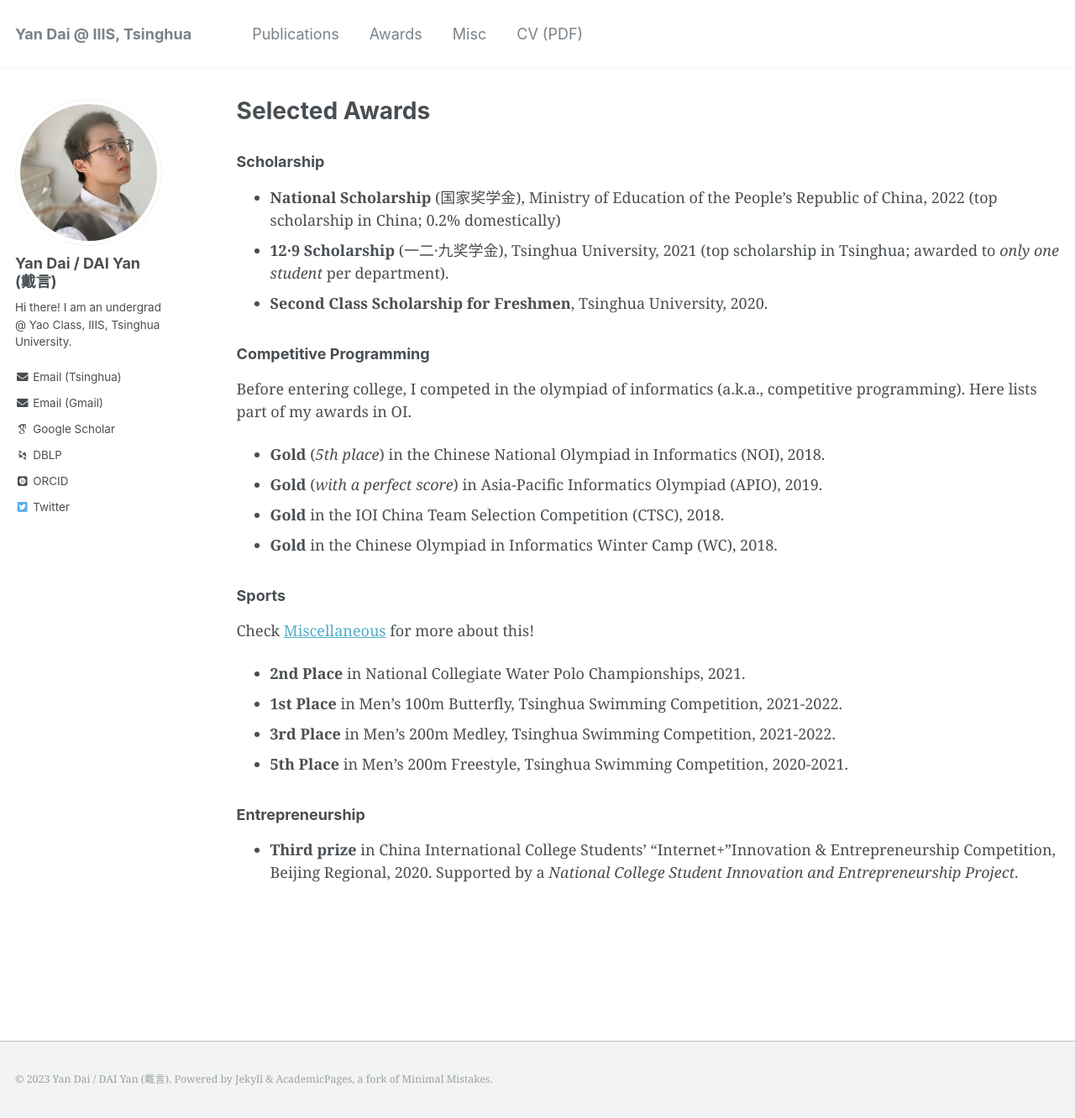
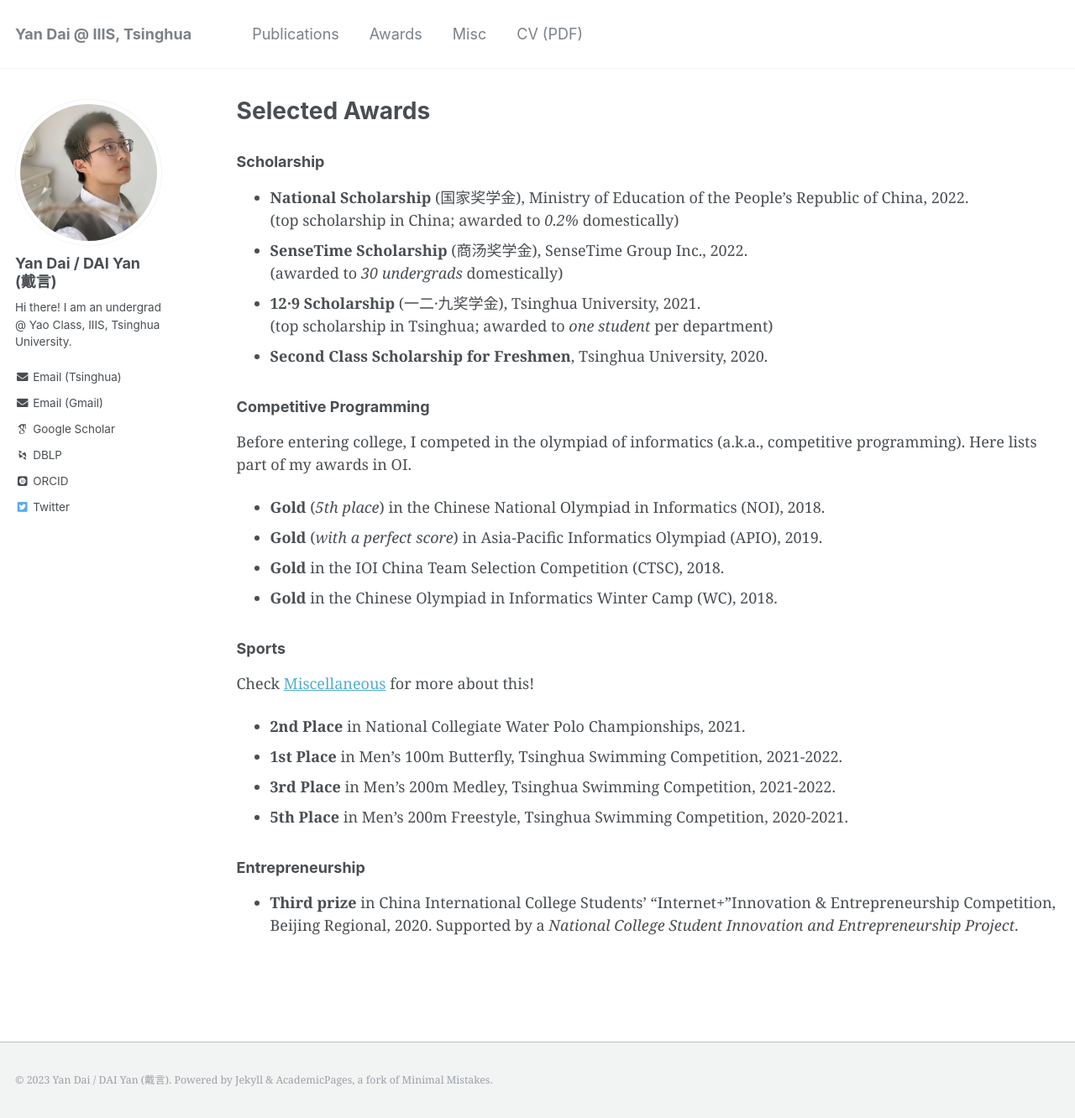
Before and after one commit to yandaichn/yandaichn.github.io, a Jekyll site: the page built from _pages/awards.md, in a window 1280 px wide and 1332 px high. Shown: the whole window at 84% size. Built offline with Jekyll 4.4.1, drawn with Linux system fonts in a browser that asks for light colours; some web fonts are replaced.

Commit message:
Add Sensetime Scholarship

```diff
--- a/_pages/awards.md
+++ b/_pages/awards.md
@@ -6,8 +6,12 @@ author_profile: true
 ---
 
 ### Scholarship
-* **National Scholarship** (国家奖学金), Ministry of Education of the People's Republic of China, 2022 (top scholarship in China; 0.2% domestically)
-* **12·9 Scholarship** (一二·九奖学金), Tsinghua University, 2021 (top scholarship in Tsinghua; awarded to *only one student* per department).
+* **National Scholarship** (国家奖学金), Ministry of Education of the People's Republic of China, 2022.
+(top scholarship in China; awarded to *0.2%* domestically)
+* **SenseTime Scholarship** (商汤奖学金), SenseTime Group Inc., 2022.
+(awarded to *30 undergrads* domestically)
+* **12·9 Scholarship** (一二·九奖学金), Tsinghua University, 2021.
+(top scholarship in Tsinghua; awarded to *one student* per department)
 * **Second Class Scholarship for Freshmen**, Tsinghua University, 2020.
 
 ### Competitive Programming
```
